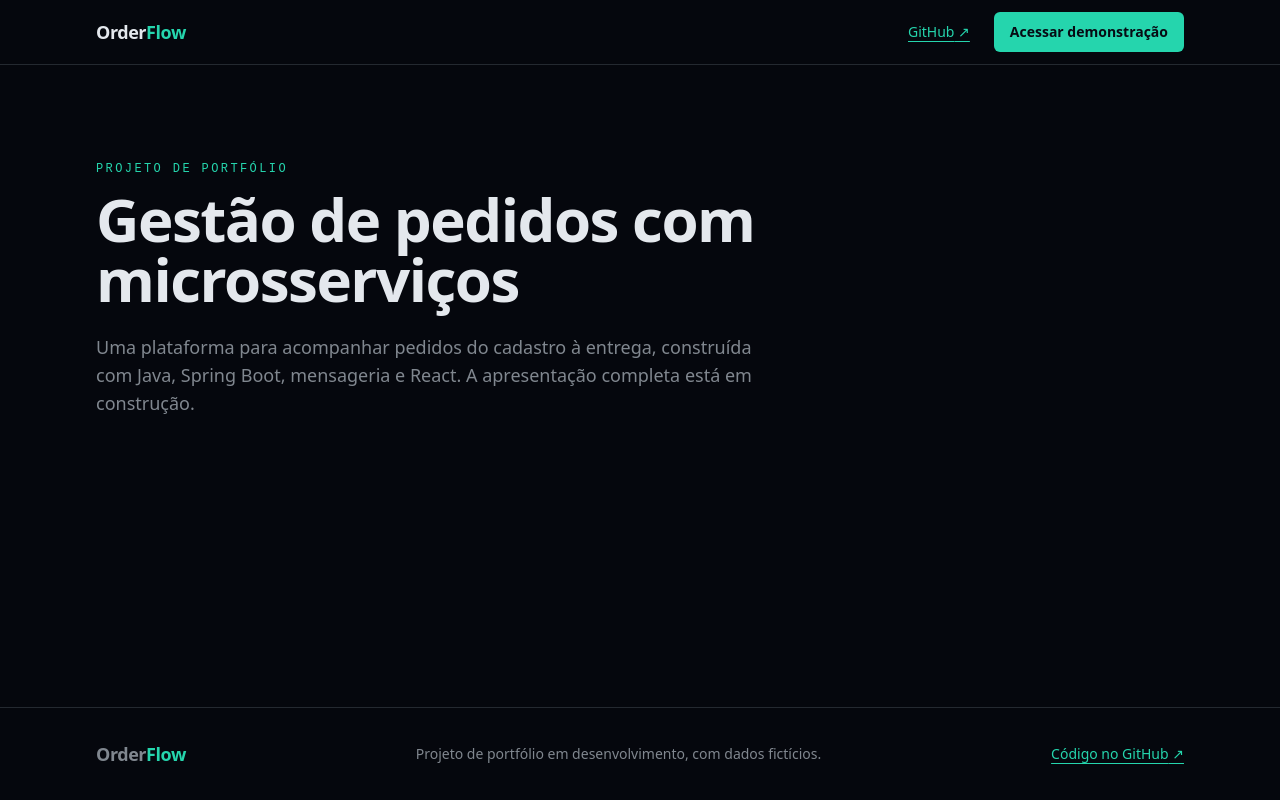
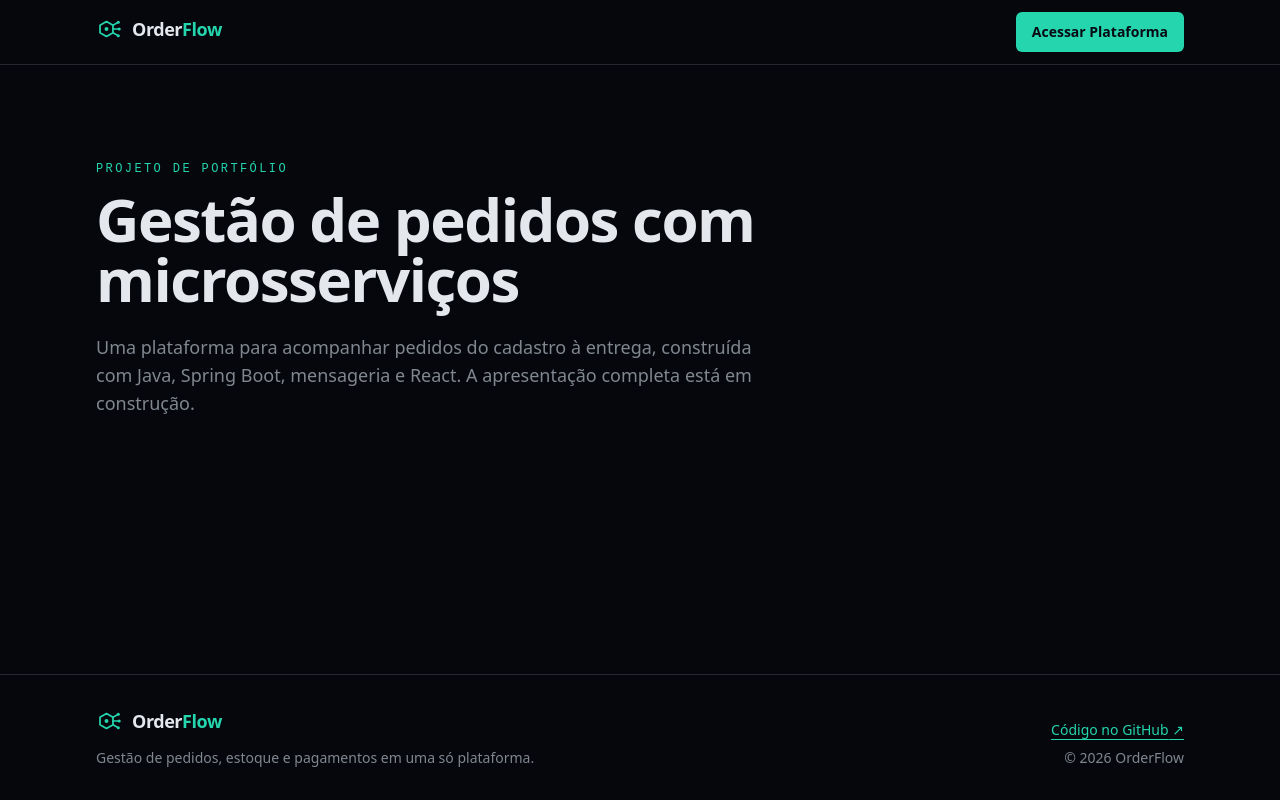
Before and after one commit to paulor007/orderflow, a React (Vite) app in the folder frontend/: page / in a window 1280 px wide. Built offline with nearby package versions, Linux system fonts and the light colour scheme.

Commit message:
feat(frontend): apply product branding to the public layout

```diff
--- a/frontend/src/layouts/PublicLayout.tsx
+++ b/frontend/src/layouts/PublicLayout.tsx
@@ -1,16 +1,10 @@
 import { Link, Outlet, ScrollRestoration, useMatch } from "react-router";
+import { Logo } from "../components/brand/Logo";
 import { ButtonLink } from "../components/ui/ButtonLink";
 import { ExternalLink } from "../components/ui/ExternalLink";
 
 const REPOSITORY_URL = "https://github.com/paulor007/orderflow";
-
-function Wordmark() {
-  return (
-    <span className="text-lg font-bold tracking-tight">
-      Order<span className="text-accent">Flow</span>
-    </span>
-  );
-}
+const CURRENT_YEAR = new Date().getFullYear();
 
 export function PublicLayout() {
   const isAccessPage = useMatch("/entrar") !== null;
@@ -31,25 +25,16 @@ export function PublicLayout() {
             aria-label="OrderFlow, página inicial"
             className="rounded-control"
           >
-            <Wordmark />
+            <Logo />
           </Link>
-
-          <div className="flex items-center gap-6">
-            <ExternalLink
-              href={REPOSITORY_URL}
-              className="hidden text-sm sm:inline"
-            >
-              GitHub
-            </ExternalLink>
 
           {isAccessPage ? (
             <ButtonLink to="/" variant="secondary">
-                Voltar à apresentação
+              Voltar ao início
             </ButtonLink>
           ) : (
-              <ButtonLink to="/entrar">Acessar demonstração</ButtonLink>
+            <ButtonLink to="/entrar">Acessar Plataforma</ButtonLink>
           )}
-          </div>
         </div>
       </header>
 
@@ -58,10 +43,18 @@ export function PublicLayout() {
       </main>
 
       <footer className="border-t border-line">
-        <div className="mx-auto flex max-w-6xl flex-col gap-3 px-4 py-8 text-sm text-fg-muted sm:flex-row sm:items-center sm:justify-between sm:px-8">
-          <Wordmark />
-          <p>Projeto de portfólio em desenvolvimento, com dados fictícios.</p>
+        <div className="mx-auto flex max-w-6xl flex-col gap-6 px-4 py-8 text-sm text-fg-muted sm:flex-row sm:items-end sm:justify-between sm:px-8">
+          <div>
+            <Logo />
+            <p className="mt-2">
+              Gestão de pedidos, estoque e pagamentos em uma só plataforma.
+            </p>
+          </div>
+
+          <div className="flex flex-col gap-2 sm:items-end">
             <ExternalLink href={REPOSITORY_URL}>Código no GitHub</ExternalLink>
+            <p>© {CURRENT_YEAR} OrderFlow</p>
+          </div>
         </div>
       </footer>
 
--- a/frontend/src/pages/ErrorPage.tsx
+++ b/frontend/src/pages/ErrorPage.tsx
@@ -19,8 +19,10 @@ export function ErrorPage() {
       </h1>
 
       <p className="mt-4 text-fg-muted">
-        Não foi possível exibir esta página. Recarregue para tentar de novo; se
-        o problema continuar, volte à apresentação.
+        <p className="mt-4 text-fg-muted">
+          Não foi possível exibir esta página. Recarregue para tentar de novo;
+          se o problema continuar, volte ao início.
+        </p>
       </p>
 
       <div className="mt-8 flex flex-wrap gap-3">
@@ -29,7 +31,7 @@ export function ErrorPage() {
         </Button>
 
         <ButtonLink to="/" variant="secondary">
-          Voltar à apresentação
+          Voltar ao início
         </ButtonLink>
       </div>
     </main>
--- a/frontend/src/pages/NotFoundPage.tsx
+++ b/frontend/src/pages/NotFoundPage.tsx
@@ -18,7 +18,7 @@ export function NotFoundPage() {
       </p>
 
       <p className="mt-6">
-        <TextLink to="/">Voltar à apresentação</TextLink>
+        <TextLink to="/">Voltar ao início</TextLink>
       </p>
     </section>
   );
```
Lines whose indentation alone changed are shown as unchanged.
